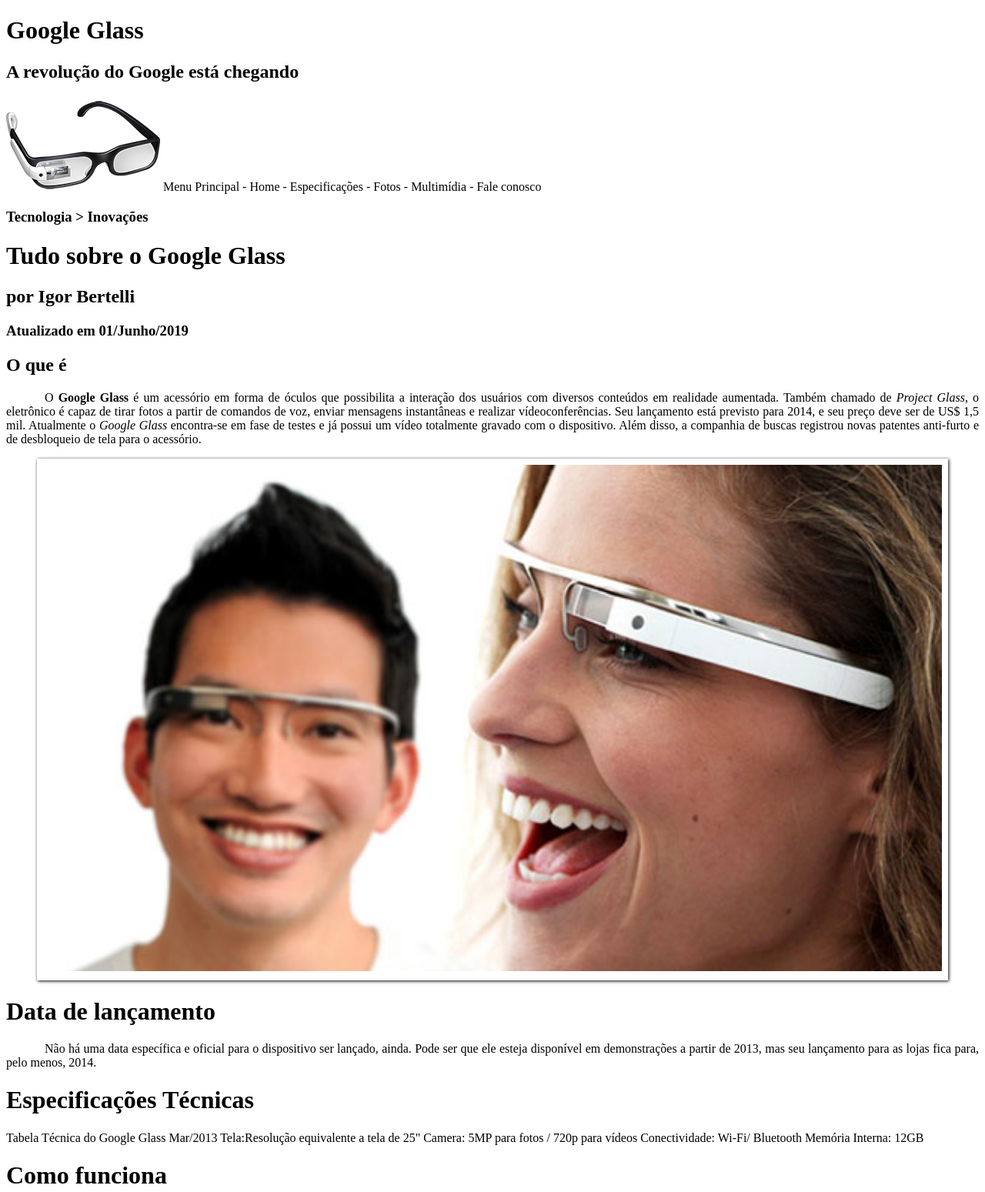
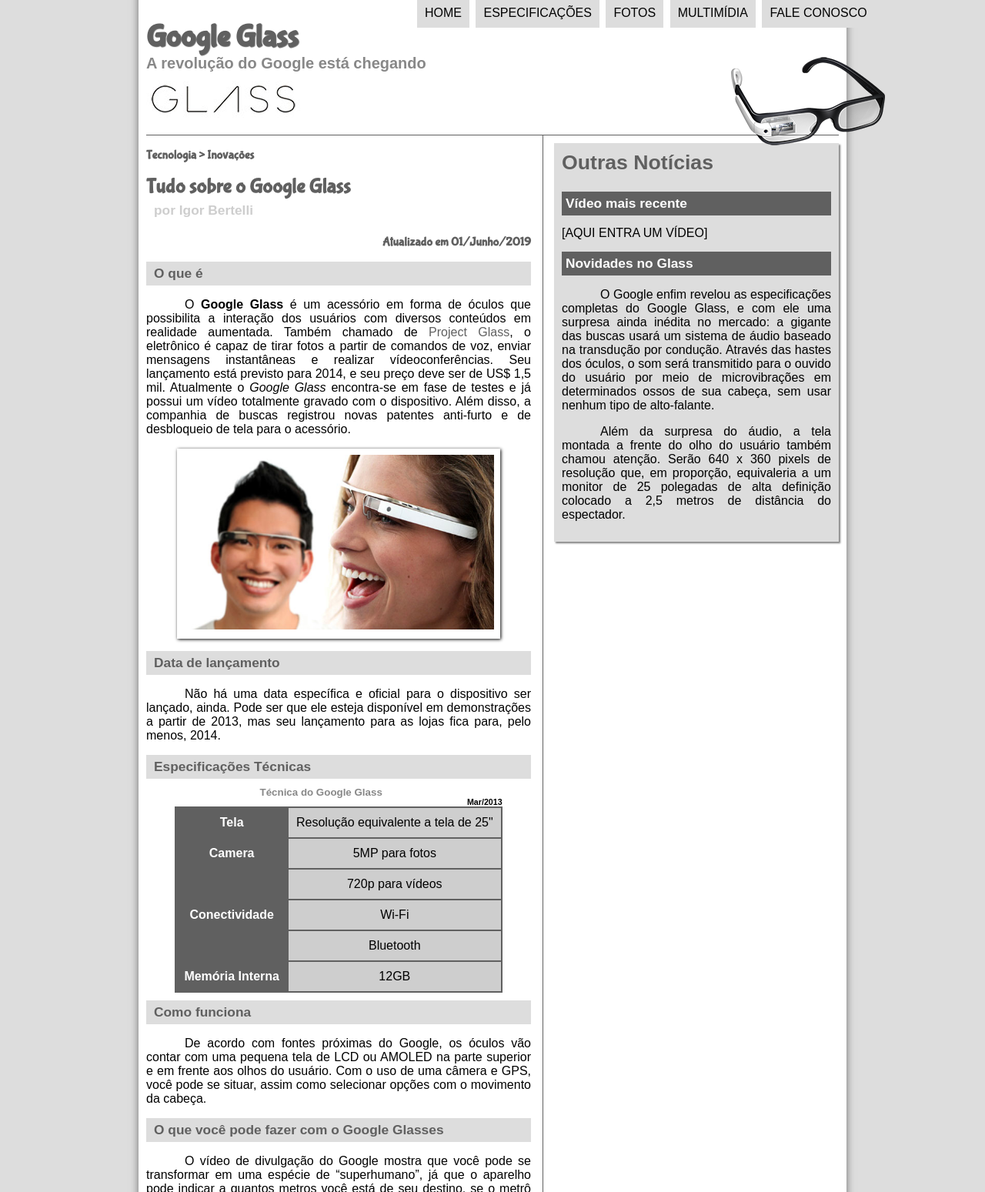
Before and after one commit to igorbertelli/google-glass, a plain HTML site: page projeto/index.html in a window 1280 px wide. Shown: the top 1549 px of the page at 77% size. Drawn offline with Linux system fonts and the light colour scheme; files whose address does not match are found by name.

Commit message:
Add style

```diff
--- a/projeto/_css/estilo.css
+++ b/projeto/_css/estilo.css
@@ -1,13 +1,63 @@
 @charset "utf-8";
+@font-face {
+    font-family: 'FonteLogo';
+    src: url(/home/igor_bertelli/projetos/google-glass/fonts/bubblegum-sans-regular.otf);
+}
+body {
+    font-family: Arial, sans-serif;
+    background-color: #dddddd;
+    color: rgba(0,0,0,1);
+}
 
-body {
-    background-color: white;
-    color: rgba(0,0,0,1);
+div#interface {
+    background-color: #ffffff;
+    box-shadow: 0px 0px 10px rgba(0,0,0,.5);
+    margin: -20px auto 0px auto;
+    padding: 10px;
+    width: 900px;
 }
 
 p {
     text-align: justify;
     text-indent: 50px;
+}
+
+a {
+    color: #606060;;
+    text-decoration: none;
+}
+
+a:hover {
+    text-decoration: underline;
+}
+
+header#cabecalho img#icone {
+    position: absolute;
+    left: 950px;
+    top: 70px;
+}
+
+header#cabecalho {
+    border-bottom: 1px #606060 solid;
+    height: 150px;
+    background: url("/home/igor_bertelli/projetos/google-glass/img/glass-logo-peq.jpg") no-repeat 0px 80px;
+}
+
+header#cabecalho h1 {
+    font-family: 'FonteLogo', sans-serif;
+    font-size: 30pt;
+    color: #606060;
+    text-shadow: 1px 1px 1px rgba(0,0,0,.6);
+    padding: 0px;
+    margin-bottom: 0px;
+}
+
+header#cabecalho h2 {
+    font-family: Arial, sans-serif;
+    color: #888888;
+    font-size: 15pt;
+    padding: 0px;
+    margin-top: 0px;
 }
 
 /* Formatação de imagens com legenda */
@@ -39,3 +89,157 @@ figure.foto-legenda figcaption {
 figure.foto-legenda:hover figcaption {
     opacity: 1;
 }
+
+/* Formatação do menu */
+
+nav#menu {
+    display: block;
+}
+
+nav#menu ul {
+    list-style: none;
+    text-transform: uppercase;
+    position: absolute;
+    top: -20px;
+    left: 500px;
+}
+
+nav#menu li {
+    display: inline-block;
+    background-color: #dddddd;
+    padding: 10px;
+    margin: 2px;
+    transition: background-color 1s;
+}
+
+nav#menu li:hover {
+    background-color: #606060
+}
+
+nav#menu h1 {
+    display: none;
+}
+
+nav#menu a {
+    color: #000000;
+    text-decoration: none;
+}
+
+nav#menu a:hover {
+    color: #ffffff;
+    text-decoration: underline;
+}
+
+section#corpo {
+    display: block;
+    width: 500px;
+    float: left;
+    border-right: 1px solid #606060;
+    padding-right: 15px;
+}
+
+article#noticia-principal h2 {
+    font-size: 13pt;
+    color: #606060;
+    background-color: #dddddd;
+    padding: 5px 0px 5px 10px;
+    margin: 10px 0px 10px 0px;
+}
+
+header#cabecalho-artigo h1 {
+    font-family: 'FonteLogo', sans-serif;
+    font-size: 20pt;
+    color: #606060;
+    margin-bottom: 0px;
+    margin-top: 0px;
+}
+
+.direita {
+    text-align: right;
+}
+
+header#cabecalho-artigo h2 {
+    font-size: 13pt;
+    color: #cecece;
+    background-color: #ffffff;
+    margin: 0px;
+}
+
+
+header#cabecalho-artigo h3 {
+    font-family: 'FonteLogo', sans-serif;
+    font-size: 12pt;
+    color: #606060
+}
+
+table#tabelaSpec {
+    border: 1px solid #606060;
+    border-spacing: 0px;
+    margin-left: auto;
+    margin-right: auto;
+}
+
+table#tabelaSpec td {
+    border: 1px solid #606060;
+    padding: 10px;
+    text-align: center;
+    vertical-align: middle;
+}
+
+table#tabelaSpec td.ce {
+color: #ffffff;
+background-color: #606060;
+vertical-align: top;
+font-weight: bold;
+}
+
+table#tabelaSpec td.cd {
+    background-color: #cecece;
+}
+
+table#tabelaSpec caption {
+    color: #888888;
+    font-size: 10pt;
+    font-weight: bolder;
+}
+
+table#tabelaSpec caption span {
+    display: block;
+    float: right;
+    color: #000000;
+    font-size: 8pt;
+    margin-top: 10pt;
+}
+
+aside#lateral {
+    display: block;
+    width: 350px;
+    float: right;
+    background-color: #dddddd;
+    padding: 10px;
+    margin-top: 10px;
+    box-shadow: 2px 2px 2px rgba(0,0,0,.5);
+}
+
+aside#lateral h1 {
+font-family: 'FotoLogo', sans-serif;
+font-size: 20pt;
+color: #606060;
+margin-top: 0px;
+}
+
+aside#lateral h2 {
+    background-color:#606060;
+    font-size: 13pt;
+    color: #ffffff;
+    padding: 5px;
+}
+
+footer#rodape {
+    clear: both;
+    border-top: 1px solid #606060;
+}
+
+footer#rodape p {
+    text-align: center;
+}
--- a/projeto/index.html
+++ b/projeto/index.html
@@ -15,52 +15,69 @@
     <h2>A revolução do Google está chegando</h2>
     </hgroup>
 
-    <img src="/home/igor_bertelli/Área de Trabalho/projetos/google-glass/img/glass-oculos-preto-peq.png">
-
-Menu Principal
-- Home
-- Especificações
-- Fotos
-- Multimídia
-- Fale conosco
+    <img id="icone" src="/home/igor_bertelli/projetos/google-glass/img/glass-oculos-preto-peq.png">
+<nav id="menu">
+<h1>Menu Principal</h1>
+    <ul type="square">
+        <li><a href="index.html">Home</li></a>
+        <li><a href="specs.html">Especificações</li></a>
+        <li><a href="fotos.html">Fotos</li></a>
+        <li><a href="textos/multimidia.html">Multimídia</li></a>
+        <li><a href="fale-conosco.html">Fale conosco</li></a>
+    </ul>
+</nav>
 
     </header>
+
+<section id="corpo">
+
+<article id="noticia-principal">
+    <header id="cabecalho-artigo">
 <hgroup>
 <h3>Tecnologia > Inovações</h3>
 <h1>Tudo sobre o Google Glass</h1>
 <h2>por Igor Bertelli </h2>
-<h3>Atualizado em 01/Junho/2019</h3>
+<h3 class="direita">Atualizado em 01/Junho/2019</h3>
 </hgroup>
+</header>
 
 <h2>O que é</h2>
-<p>O <span style="font-weight: 900"> Google Glass</span> é um acessório em forma de óculos que possibilita a interação dos usuários com diversos conteúdos em realidade aumentada. Também chamado de <i>Project Glass</i>, o eletrônico é capaz de tirar fotos a partir de comandos de voz, enviar mensagens instantâneas e realizar vídeo&shy;con&shy;ferên&shy;cias. Seu lançamento está previsto para 2014, e seu preço deve ser de US$ 1,5 mil. Atualmente o <em>Google Glass</em> encontra-se em fase de testes e já possui um vídeo totalmente gravado com o dispositivo. Além disso, a companhia de buscas registrou novas patentes anti-furto e de desbloqueio de tela para o acessório.</p>
+<p>O <span style="font-weight: 900"> Google Glass</span> é um acessório em forma de óculos que possibilita a interação dos usuários com diversos conteúdos em realidade aumentada. Também chamado de <a href="https://glass.google.com" target="_blank">Project Glass</a>, o eletrônico é capaz de tirar fotos a partir de comandos de voz, enviar mensagens instantâneas e realizar vídeo&shy;con&shy;ferên&shy;cias. Seu lançamento está previsto para 2014, e seu preço deve ser de US$ 1,5 mil. Atualmente o <em>Google Glass</em> encontra-se em fase de testes e já possui um vídeo totalmente gravado com o dispositivo. Além disso, a companhia de buscas registrou novas patentes anti-furto e de desbloqueio de tela para o acessório.</p>
 <figure class="foto-legenda">
-    <img src="/home/igor_bertelli/Área de Trabalho/projetos/google-glass/img/glass-quadro-homem-mulher.jpg">
+    <img src="/home/igor_bertelli/projetos/google-glass/img/glass-quadro-homem-mulher.jpg">
     <figcaption>
         <h3>Google Glass</h3>
         <p>Uma nova maneira de ver o mundo</p>
     </figcaption>
 </figure>
 
-<h1>Data de lançamento </h1>
+<h2>Data de lançamento </h2>
 <p>Não há uma data específica e oficial para o dispositivo ser lançado, ainda. Pode ser que ele esteja disponível em demonstrações a partir de 2013, mas seu lançamento para as lojas fica para, pelo menos, 2014.</p>
 
-<h1>Especificações Técnicas</h1>
-Tabela Técnica do Google Glass Mar/2013
+<h2>Especificações Técnicas</h2>
+<table id="tabelaSpec">
+<caption>Técnica do Google Glass <span>Mar/2013</span></caption>
 
-Tela:Resolução equivalente a tela de 25"
-Camera: 5MP para fotos / 720p para vídeos
-Conectividade: Wi-Fi/ Bluetooth
-Memória Interna: 12GB
+<tr><td class="ce">Tela</td> <td class="cd">Resolução equivalente a tela de 25"</td></tr>
+<tr><td rowspan="2" class="ce">Camera</td> <td class="cd">5MP para fotos</td></tr>
+<tr><td class="cd">720p para vídeos</td></tr>
+<tr><td rowspan="2" class="ce">Conectividade</td> <td class="cd">Wi-Fi</td></tr>
+<tr><td class="cd">Bluetooth</td></tr>
+<tr><td class="ce">Memória Interna</td> <td class="cd">12GB</td></tr>
+</table>
 
-<h1>Como funciona</h1>
+<h2>Como funciona</h2>
 <p>De acordo com fontes próximas do Google, os óculos vão contar com uma pequena tela de LCD ou AMOLED na parte superior e em frente aos olhos do usuário. Com o uso de uma câmera e GPS, você pode se situar, assim como selecionar opções com o movimento da cabeça.</p>
 
-<h1> O que você pode fazer com o Google Glasses</h1>
+<h2> O que você pode fazer com o Google Glasses</h2>
 <p>O vídeo de divulgação do Google mostra que você pode se transformar em uma espécie de “super&shy;humano”, já que o aparelho pode indicar a quantos metros você está de seu destino, se o metrô está aberto ou fechado, mostrar o clima, agenda e até mesmo permitir que você marque encontros apenas com comandos de voz.</p>
 
 [AQUI ENTRA UM VÍDEO]
 
+</article>
+</section>
+
+<aside id="lateral">
 <h1>Outras Notícias</h1>
 <h2>Vídeo mais recente</h2>
 
@@ -71,8 +88,13 @@ Memória Interna: 12GB
 
 <p>Além da surpresa do áudio, a tela montada a frente do olho do usuário também chamou atenção. Serão 640 x 360 pixels de resolução que, em proporção, equivaleria a um monitor de 25 polegadas de alta definição colocado a 2,5 metros de distância do espectador.</p>
 
-<p>Copyright &copy; 2013 - by Gustavo Guanabara
-Facebook | Twitter</p>
+</aside>
+
+<footer id="rodape">
+<p>Copyright &copy; 2013 - by Gustavo Guanabara<br/>
+<a href="http://facebook.com/cursosemvideo" target="blank">Facebook</a> |
+<a href="http://twitter.com/cursosemvideo" target="blank">Twitter</p></a>
+</footer>
 </div>
 </body>
 </html>
```
Also changed, not shown: projeto/fundo-aco-escovado-claro2.jpg (deleted).
